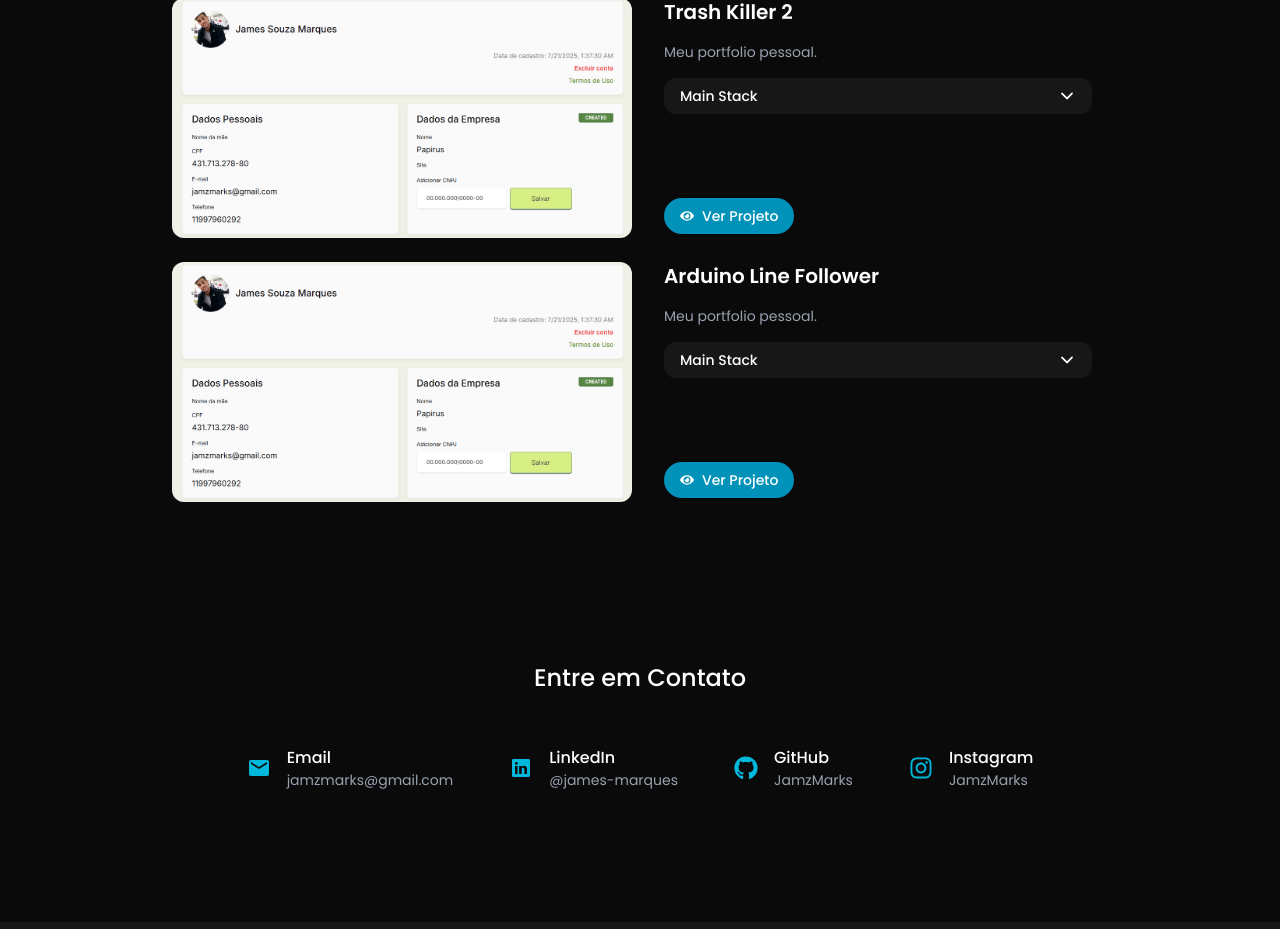
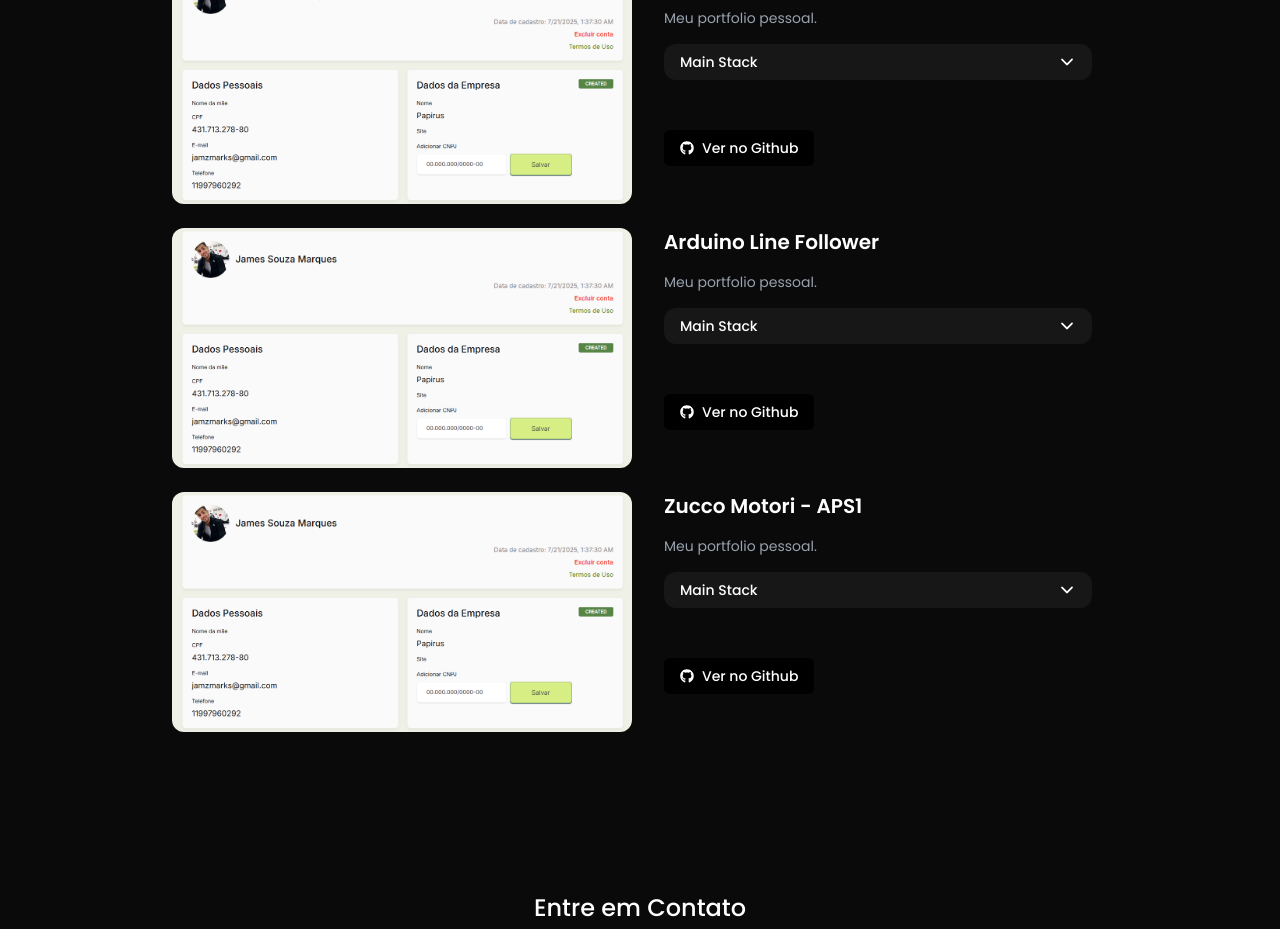
Before and after one commit to JamzMarks/Portfoliov3, a Next.js app: page / in a window 1280 px wide. Shown: the part 2480-3409 px from the top of the page. Built offline with nearby package versions, Linux system fonts and the light colour scheme.

Commit message:
styled projects

```diff
--- a/app/components/projects/projects.tsx
+++ b/app/components/projects/projects.tsx
@@ -16,22 +16,29 @@ const academicProjects: ProjectCardProps[] = [
     description:
       "Meu portfolio pessoal. Meu portfolio pessoal. Meu portfolio pessoal. Meu portfolio pessoal. Meu portfolio pessoal.Meu portfolio pessoal. Meu portfolio pessoal.",
     imageUrl: "/projects/a.png",
-    link: "https://github.com/JamzMarks/Portfoliov3",
-    techs: ["Next.js", "Nest.js", "TypeScript", "React", "Express", "Node"],
+    link: "https://github.com/JamzMarks/YOLOPresentation",
+    techs: ["Python", "AWS", "IoT", "Arduino"],
   },
   {
     title: "Trash Killer 2",
     description: "Meu portfolio pessoal.",
     imageUrl: "/projects/a.png",
-    link: "https://github.com/JamzMarks/Portfoliov3",
-    techs: ["Next.js", "Nest.js", "TypeScript", "React", "Express", "Node"],
+    link: "https://github.com/JamzMarks/TrashKiller2",
+    techs: ["C#", "Unity", "Photon"],
   },
   {
     title: "Arduino Line Follower",
     description: "Meu portfolio pessoal.",
     imageUrl: "/projects/a.png",
-    link: "https://github.com/JamzMarks/Portfoliov3",
-    techs: ["Next.js", "Nest.js", "TypeScript", "React", "Express", "Node"],
+    link: "https://github.com/JamzMarks/Arduino-Line-Follower",
+    techs: ["Arduino", "C++"],
+  },
+  {
+    title: "Zucco Motori - APS1",
+    description: "Meu portfolio pessoal.",
+    imageUrl: "/projects/a.png",
+    link: "https://github.com/JamzMarks/APS---S1",
+    techs: ["HTML", "CSS", "JavaScript"],
   },
 ];
 const professionalProjects: ProjectCardProps[] = [
@@ -41,7 +48,7 @@ const professionalProjects: ProjectCardProps[] = [
       "Meu portfolio pessoal. Meu portfolio pessoal. Meu portfolio pessoal. Meu portfolio pessoal. Meu portfolio pessoal.Meu portfolio pessoal. Meu portfolio pessoal.",
     imageUrl: "/projects/a.png",
     link: "https://github.com/JamzMarks/Portfoliov3",
-    techs: ["Next.js", "Nest.js", "TypeScript", "React", "Express", "Node"],
+    techs: ["Next.js", "Nest.js", "TypeScript", "Node", "AWS", "Swagger", "Turborepo"],
   },
   {
     title: "Medusa Pole Studio",
@@ -54,15 +61,15 @@ const professionalProjects: ProjectCardProps[] = [
     title: "Avanti",
     description: "Meu portfolio pessoal.",
     imageUrl: "/projects/a.png",
-    link: "https://github.com/JamzMarks/Portfoliov3",
-    techs: ["Next.js", "Nest.js", "TypeScript", "React", "Express", "Node"],
+    link: "https://github.com/JamzMarks/Avanti",
+    techs: ["HTML", "CSS", "JavaScript"],
   },
   {
     title: "eCatalogos - Backend",
     description: "Meu portfolio pessoal.",
     imageUrl: "/projects/a.png",
     link: "https://github.com/JamzMarks/Portfoliov3",
-    techs: ["Next.js", "Nest.js", "TypeScript", "React", "Express", "Node"],
+    techs: ["Swagger", "Express", "Node", "TypeScript", "Prisma"],
   },
   {
     title: "Shop.co",
@@ -70,38 +77,52 @@ const professionalProjects: ProjectCardProps[] = [
       "Meu portfolio pessoal. Meu portfolio pessoal. Meu portfolio pessoal. Meu portfolio pessoal. Meu portfolio pessoal.Meu portfolio pessoal. Meu portfolio pessoal.",
     imageUrl: "/projects/a.png",
     link: "https://github.com/JamzMarks/Portfoliov3",
-    techs: ["Next.js", "Nest.js", "TypeScript", "React", "Express", "Node"],
+    techs: ["React", "HTML", "CSS", "SCSS", "TypeScript"],
   },
 ];
 const personalProjects: ProjectCardProps[] = [
   {
-    title: "Papirus Front-end and Docs",
+    title: "Papirus Front-end and Open Docs",
     description:
       "Meu portfolio pessoal. Meu portfolio pessoal. Meu portfolio pessoal. Meu portfolio pessoal. Meu portfolio pessoal.Meu portfolio pessoal. Meu portfolio pessoal.",
     imageUrl: "/projects/a.png",
-    link: "https://github.com/JamzMarks/Portfoliov3",
-    techs: ["Next.js", "Nest.js", "TypeScript", "React", "Express", "Node"],
+    link: "https://github.com/JamzMarks/papirus",
+    techs: ["Next.js" , "TypeScript", "Turborepo", "React", "MDX"],
   },
   {
     title: "Papirus API",
     description: "Meu portfolio pessoal.",
     imageUrl: "/projects/a.png",
-    link: "https://github.com/JamzMarks/Portfoliov3",
-    techs: ["Next.js", "Nest.js", "TypeScript", "React", "Express", "Node"],
+    link: "https://github.com/JamzMarks/instruct",
+    techs: ["Nest.js", "TypeScript", "Node", "Swagger", "AWS", "Jest", "Kafka", "Prisma"],
   },
   {
     title: "eClose",
     description: "Meu portfolio pessoal.",
     imageUrl: "/projects/a.png",
-    link: "https://github.com/JamzMarks/Portfoliov3",
-    techs: ["Next.js", "Nest.js", "TypeScript", "React", "Express", "Node"],
+    link: "https://github.com/JamzMarks/eClose-frontend",
+    techs: ["Next.js" , "TypeScript", "Turborepo", "React"],
+  },
+  {
+    title: "eClose API",
+    description: "Meu portfolio pessoal.",
+    imageUrl: "/projects/a.png",
+    link: "https://github.com/JamzMarks/eclose/tree/main/apps",
+    techs: ["Nest.js", "TypeScript", "Node", "Swagger", "AWS", "Jest", "Kafka", "TypeORM"],
   },
   {
     title: "Portfolio v3",
     description: "Meu portfolio pessoal.",
     imageUrl: "/projects/a.png",
     link: "https://github.com/JamzMarks/Portfoliov3",
-    techs: ["Next.js", "Nest.js", "TypeScript", "React", "Express", "Node"],
+    techs: ["Next.js", "TypeScript", "React", "Tailwind", "CSS"],
+  },
+  {
+    title: "GitSearch",
+    description: "Meu portfolio pessoal.",
+    imageUrl: "/projects/a.png",
+    link: "https://github.com/JamzMarks/GitSearch",
+    techs: ["Next.js", "TypeScript", "React", "JavaScript", "CSS", "Tailwind"],
   },
 
 ];
--- a/app/components/ui/ProjectCard.tsx
+++ b/app/components/ui/ProjectCard.tsx
@@ -1,7 +1,7 @@
 import Image from "next/image";
 import Link from "next/link";
 import { ProjectCardTechs } from "./ProjectCardTech";
-
+import { FaGithub } from "react-icons/fa";
 export interface ProjectCardProps {
   title: string;
   imageUrl: string;
@@ -36,12 +36,11 @@ export const ProjectCard = ({
           href={link}
           target="_blank"
           rel="noopener noreferrer"
-          className=" w-fit px-4 py-2 rounded-full bg-cyan-600 text-white text-sm font-medium hover:bg-cyan-500 transition-colors flex gap-2 items-center"
+          className=" w-fit px-4 py-2 rounded-md bg-black text-white text-sm font-medium hover:bg-cyan-900 transition-colors flex gap-2 items-center"
         >
-          <FaEye/> Ver Projeto
+          <FaGithub/> Ver no Github
         </Link>
       </div>
     </div>
   );
 };
-import { FaEye } from "react-icons/fa";
```
